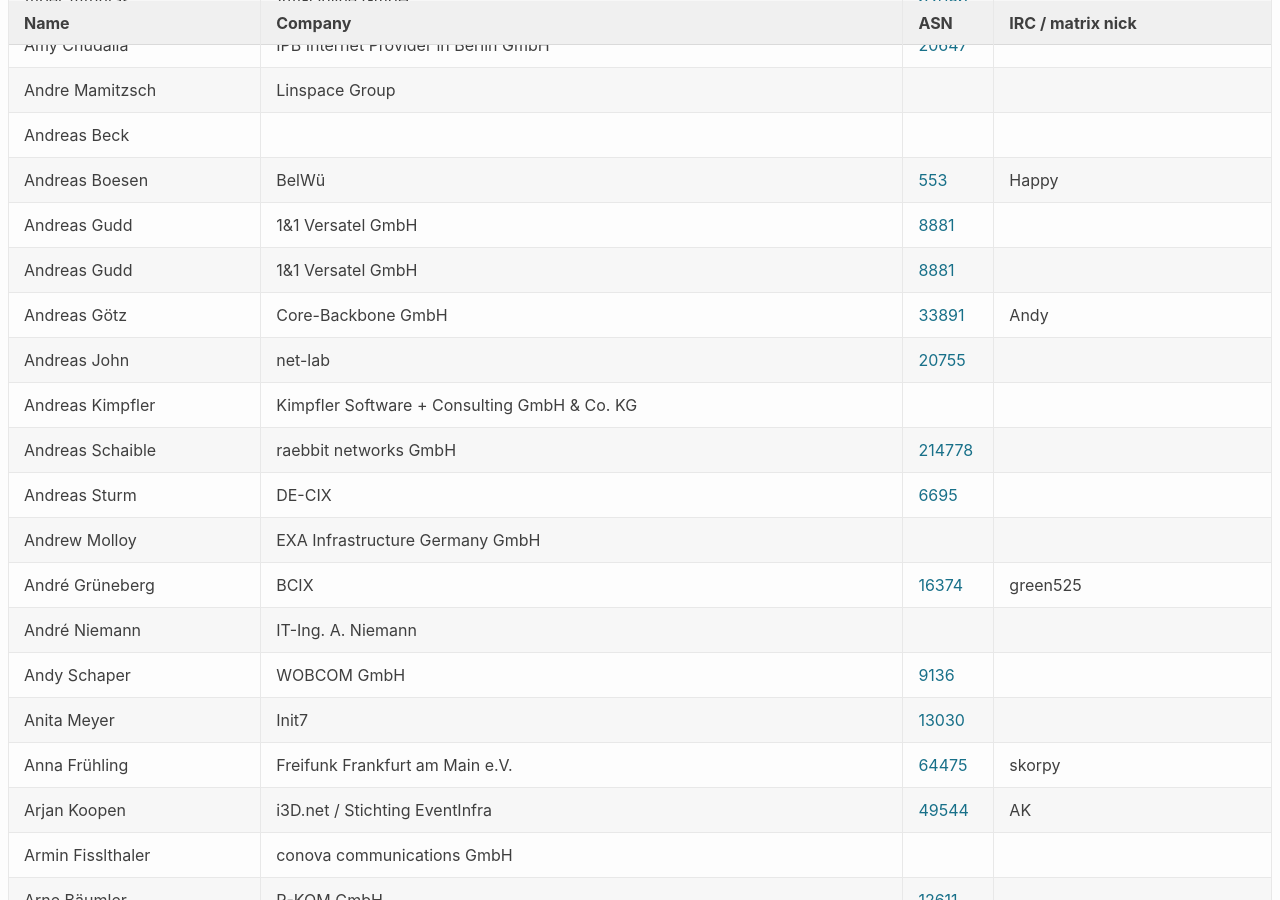
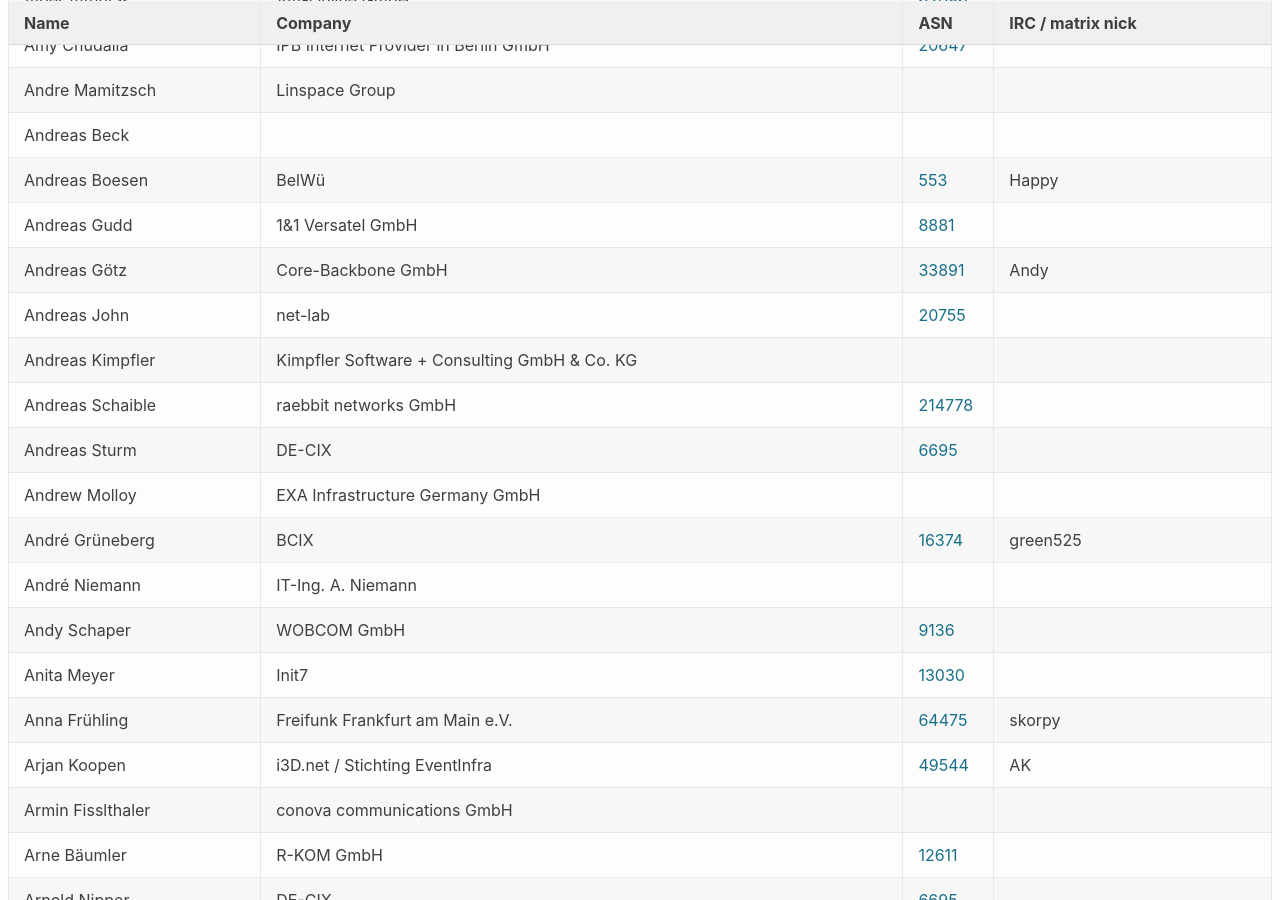
Before and after one commit to denog/pretix-attendeelist, a Jekyll site: the page built from denog17/index.markdown, in a window 1280 px wide and 900 px high, scrolled down 874 px. Built offline with Jekyll 4.4.1, drawn with Linux system fonts in a browser that asks for light colours.

Commit message:
Latest data: Tue Sep 16 10:48:15 UTC 2025

```diff
--- a/_data/attendees_denog17_onsite.json
+++ b/_data/attendees_denog17_onsite.json
@@ -126,12 +126,6 @@
     "asn": "8881"
   },
   {
-    "name": "Andreas Gudd",
-    "company": "1&1 Versatel GmbH",
-    "irc": null,
-    "asn": "8881"
-  },
-  {
     "name": "Andreas John",
     "company": "net-lab",
     "irc": null,
```
